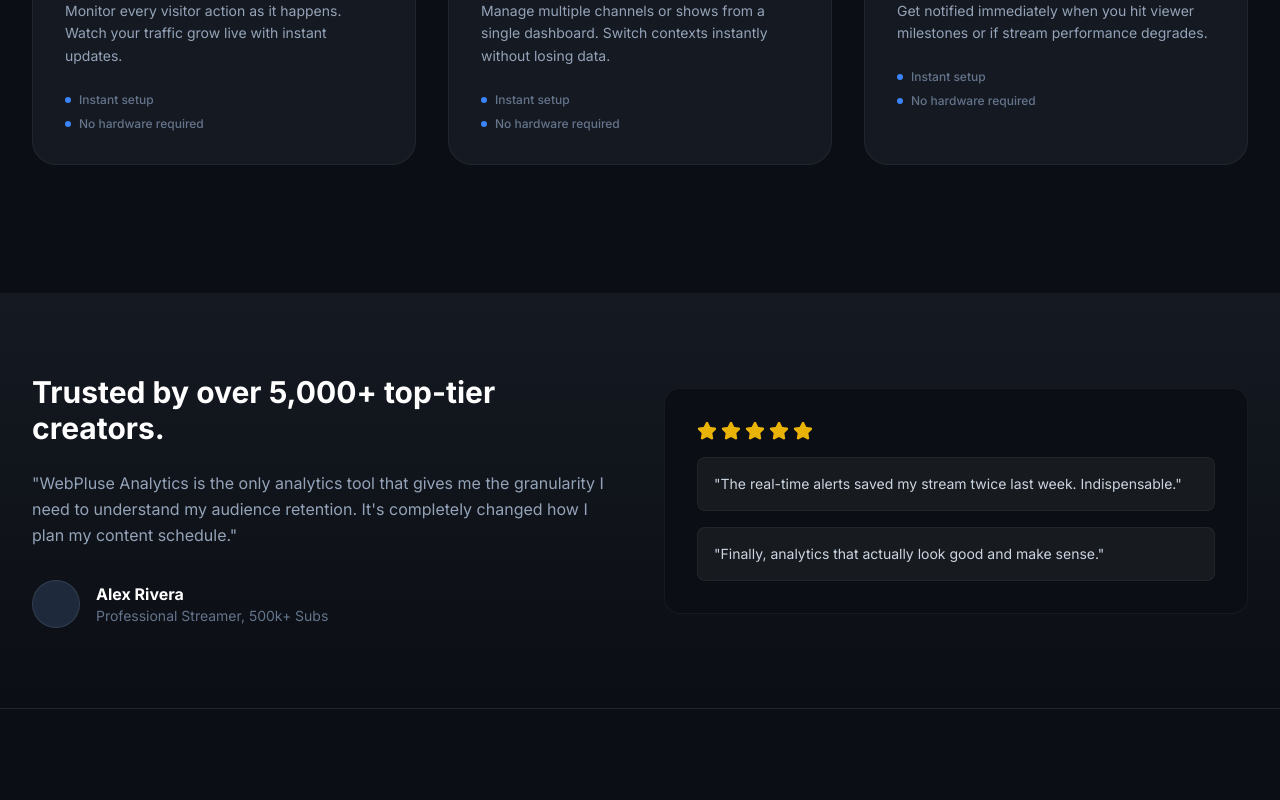
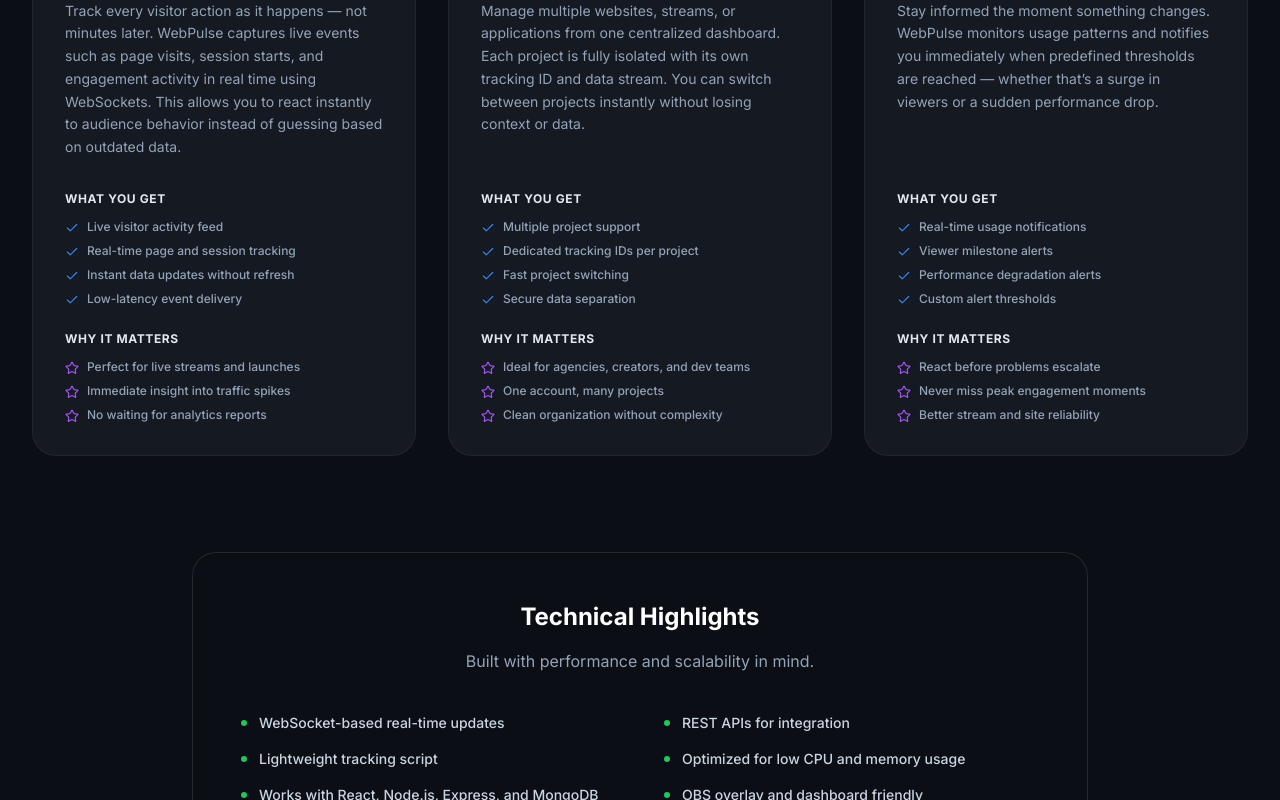
Before and after one commit to heyshreee/obs-real-time-tracker, a React (Vite) app in the folder frontend/: page / in a window 1280 px wide. Shown: the part 1900-2700 px from the top of the page. Built offline with nearby package versions, Linux system fonts and the light colour scheme; no server answers; the HTML template or start-up script is replaced by a standard one.

Commit message:
feat: update landing page core features and technical highlights

```diff
--- a/frontend/src/pages/Landing.jsx
+++ b/frontend/src/pages/Landing.jsx
@@ -175,44 +175,90 @@
                         <p className="text-slate-400 max-w-2xl mx-auto">Everything you need to take your content to the next level.</p>
                     </div>
 
-                    <div className="grid md:grid-cols-3 gap-8">
+                    <div className="grid lg:grid-cols-3 gap-8 mb-24">
                         {[
                             {
                                 icon: <Activity className="h-6 w-6 text-blue-400" />,
                                 color: "bg-blue-500/10",
                                 title: "Real-time Activity Logs",
-                                desc: "Monitor every visitor action as it happens. Watch your traffic grow live with instant updates."
+                                desc: "Track every visitor action as it happens — not minutes later. WebPulse captures live events such as page visits, session starts, and engagement activity in real time using WebSockets. This allows you to react instantly to audience behavior instead of guessing based on outdated data.",
+                                get: ["Live visitor activity feed", "Real-time page and session tracking", "Instant data updates without refresh", "Low-latency event delivery"],
+                                why: ["Perfect for live streams and launches", "Immediate insight into traffic spikes", "No waiting for analytics reports"]
                             },
                             {
                                 icon: <Layout className="h-6 w-6 text-purple-400" />,
                                 color: "bg-purple-500/10",
                                 title: "Multi-Project Management",
-                                desc: "Manage multiple channels or shows from a single dashboard. Switch contexts instantly without losing data."
+                                desc: "Manage multiple websites, streams, or applications from one centralized dashboard. Each project is fully isolated with its own tracking ID and data stream. You can switch between projects instantly without losing context or data.",
+                                get: ["Multiple project support", "Dedicated tracking IDs per project", "Fast project switching", "Secure data separation"],
+                                why: ["Ideal for agencies, creators, and dev teams", "One account, many projects", "Clean organization without complexity"]
                             },
                             {
                                 icon: <Bell className="h-6 w-6 text-teal-400" />,
                                 color: "bg-teal-500/10",
                                 title: "Instant Usage Alerts",
-                                desc: "Get notified immediately when you hit viewer milestones or if stream performance degrades."
+                                desc: "Stay informed the moment something changes. WebPulse monitors usage patterns and notifies you immediately when predefined thresholds are reached — whether that’s a surge in viewers or a sudden performance drop.",
+                                get: ["Real-time usage notifications", "Viewer milestone alerts", "Performance degradation alerts", "Custom alert thresholds"],
+                                why: ["React before problems escalate", "Never miss peak engagement moments", "Better stream and site reliability"]
                             }
                         ].map((feature, i) => (
-                            <div key={i} className="p-8 rounded-3xl bg-[#151921] border border-white/5 hover:border-white/10 transition-colors group">
+                            <div key={i} className="p-8 rounded-3xl bg-[#151921] border border-white/5 hover:border-white/10 transition-colors group flex flex-col">
                                 <div className={`h-14 w-14 rounded-2xl ${feature.color} flex items-center justify-center mb-6 group-hover:scale-110 transition-transform`}>
                                     {feature.icon}
                                 </div>
                                 <h3 className="text-xl font-bold text-white mb-3">{feature.title}</h3>
-                                <p className="text-slate-400 leading-relaxed text-sm">{feature.desc}</p>
+                                <p className="text-slate-400 leading-relaxed text-sm mb-8">{feature.desc}</p>
 
-                                <ul className="mt-6 space-y-2">
-                                    <li className="flex items-center gap-2 text-xs text-slate-500 font-medium">
-                                        <div className="h-1.5 w-1.5 rounded-full bg-blue-500"></div> Instant setup
-                                    </li>
-                                    <li className="flex items-center gap-2 text-xs text-slate-500 font-medium">
-                                        <div className="h-1.5 w-1.5 rounded-full bg-blue-500"></div> No hardware required
-                                    </li>
-                                </ul>
+                                <div className="space-y-6 mt-auto">
+                                    <div>
+                                        <h4 className="text-xs font-bold text-slate-200 uppercase tracking-wider mb-3">What you get</h4>
+                                        <ul className="space-y-2">
+                                            {feature.get.map((item, j) => (
+                                                <li key={j} className="flex items-start gap-2 text-xs text-slate-400 font-medium">
+                                                    <Check className="h-3.5 w-3.5 text-blue-500 mt-0.5" />
+                                                    <span>{item}</span>
+                                                </li>
+                                            ))}
+                                        </ul>
+                                    </div>
+                                    <div>
+                                        <h4 className="text-xs font-bold text-slate-200 uppercase tracking-wider mb-3">Why it matters</h4>
+                                        <ul className="space-y-2">
+                                            {feature.why.map((item, j) => (
+                                                <li key={j} className="flex items-start gap-2 text-xs text-slate-400 font-medium">
+                                                    <Star className="h-3.5 w-3.5 text-purple-500 mt-0.5" />
+                                                    <span>{item}</span>
+                                                </li>
+                                            ))}
+                                        </ul>
+                                    </div>
+                                </div>
                             </div>
                         ))}
+                    </div>
+
+                    {/* Technical Highlights */}
+                    <div className="max-w-4xl mx-auto rounded-3xl bg-[#0B0E14] border border-white/10 p-8 md:p-12">
+                        <div className="text-center mb-10">
+                            <h3 className="text-2xl font-bold text-white mb-4">Technical Highlights</h3>
+                            <p className="text-slate-400">Built with performance and scalability in mind.</p>
+                        </div>
+                        <div className="grid md:grid-cols-2 gap-x-12 gap-y-4">
+                            {[
+                                "WebSocket-based real-time updates",
+                                "REST APIs for integration",
+                                "Lightweight tracking script",
+                                "Optimized for low CPU and memory usage",
+                                "Works with React, Node.js, Express, and MongoDB",
+                                "OBS overlay and dashboard friendly",
+                                "No hardware. No plugins. No complex configuration."
+                            ].map((tech, i) => (
+                                <div key={i} className="flex items-center gap-3">
+                                    <div className="h-1.5 w-1.5 rounded-full bg-green-500"></div>
+                                    <span className="text-slate-300 text-sm font-medium">{tech}</span>
+                                </div>
+                            ))}
+                        </div>
                     </div>
                 </section>
 
```
